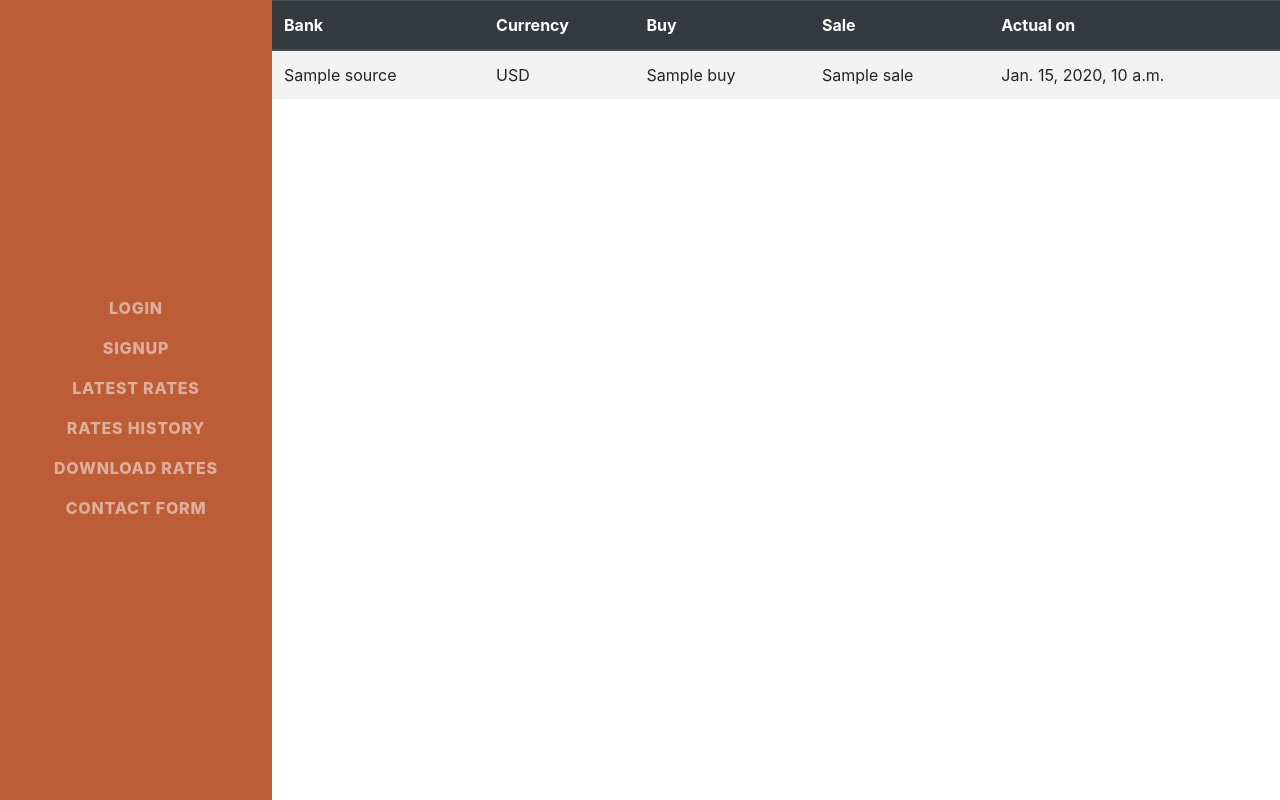
After one commit to arturchesnokov/currency_exchange, a Django app: template src/currency/templates/rates.html in a window 1280 px wide. The commit adds this page. Run offline with Django 3.2, Linux system fonts and the light colour scheme; the template is opened without the code that fills it: most values are stand-ins (such as "Sample title", 1, 10 or a date in 2020); some libraries are stand-ins or nearby versions; some web fonts are replaced.

Commit message:
lates-rates page and caching

```diff
--- /dev/null
+++ b/src/currency/templates/rates.html
@@ -0,0 +1,30 @@
+{% extends 'index.html' %}
+
+{% block title %}Latest Rates{% endblock %}
+
+{% block content %}
+
+<table class="table table-striped">
+    <thead class="thead-dark">
+    <tr>
+        <th>Bank</th>
+        <th>Currency</th>
+        <th>Buy</th>
+        <th>Sale</th>
+        <th>Actual on</th>
+    </tr>
+    </thead>
+    <tbody>
+    {% for rate in rates %}
+    <tr>
+        <td>{{ rate.source }}</td>
+        <td>{{ rate.currency }}</td>
+        <td>{{ rate.buy }}</td>
+        <td>{{ rate.sale }}</td>
+        <td>{{ rate.created }}</td>
+    </tr>
+    {% endfor %}
+    </tbody>
+</table>
+
+{% endblock content%}
--- a/src/currency/urls.py
+++ b/src/currency/urls.py
@@ -1,11 +1,12 @@
 from django.contrib import admin
 from django.urls import path
 
-from currency.views import RateListView, RateCSV
+from currency.views import RateListView, RateCSV, LatestRates
 
 app_name = 'currency'
 
 urlpatterns = [
     path('rates/', RateListView.as_view(), name='rates'),
+    path('latest-rates/', LatestRates.as_view(), name='latest-rates'),
     path('download/rates/', RateCSV.as_view(), name='download-rates'),
 ]
--- /dev/null
+++ b/src/currency/utils.py
@@ -0,0 +1,6 @@
+import hashlib
+
+
+def generate_rate_cache_key(source: int, currency: int) -> str:
+    key = f'latest-rates-{source}-{currency}'.encode()
+    return hashlib.md5(key).hexdigest()
--- a/src/templates/base.html
+++ b/src/templates/base.html
@@ -57,7 +57,10 @@
         </li>
         {% endif %}
         <li class="nav-item">
-          <a class="nav-link" href="{% url 'currency:rates' %}">Rates</a>
+          <a class="nav-link" href="{% url 'currency:latest-rates' %}">Latest Rates</a>
+        </li>
+        <li class="nav-item">
+          <a class="nav-link" href="{% url 'currency:rates' %}">Rates history</a>
         </li>
         <li class="nav-item">
           <a class="nav-link" href="{% url 'currency:download-rates' %}">Download Rates</a>
```
Also changed, not shown: requirements.txt (+87 -16 lines), src/currency/models.py (+9 -0 lines), src/currency/views.py (+43 -9 lines).
